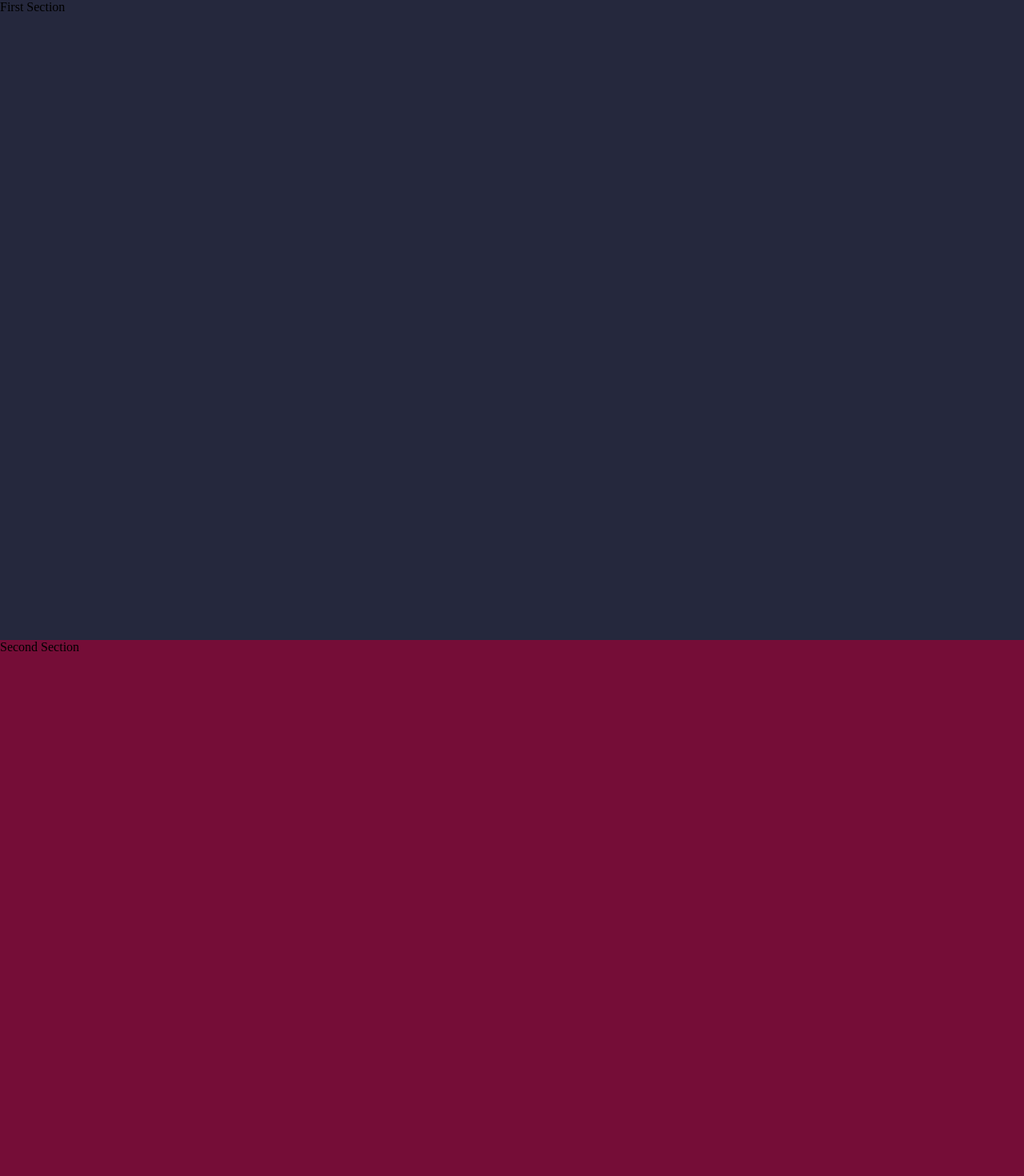
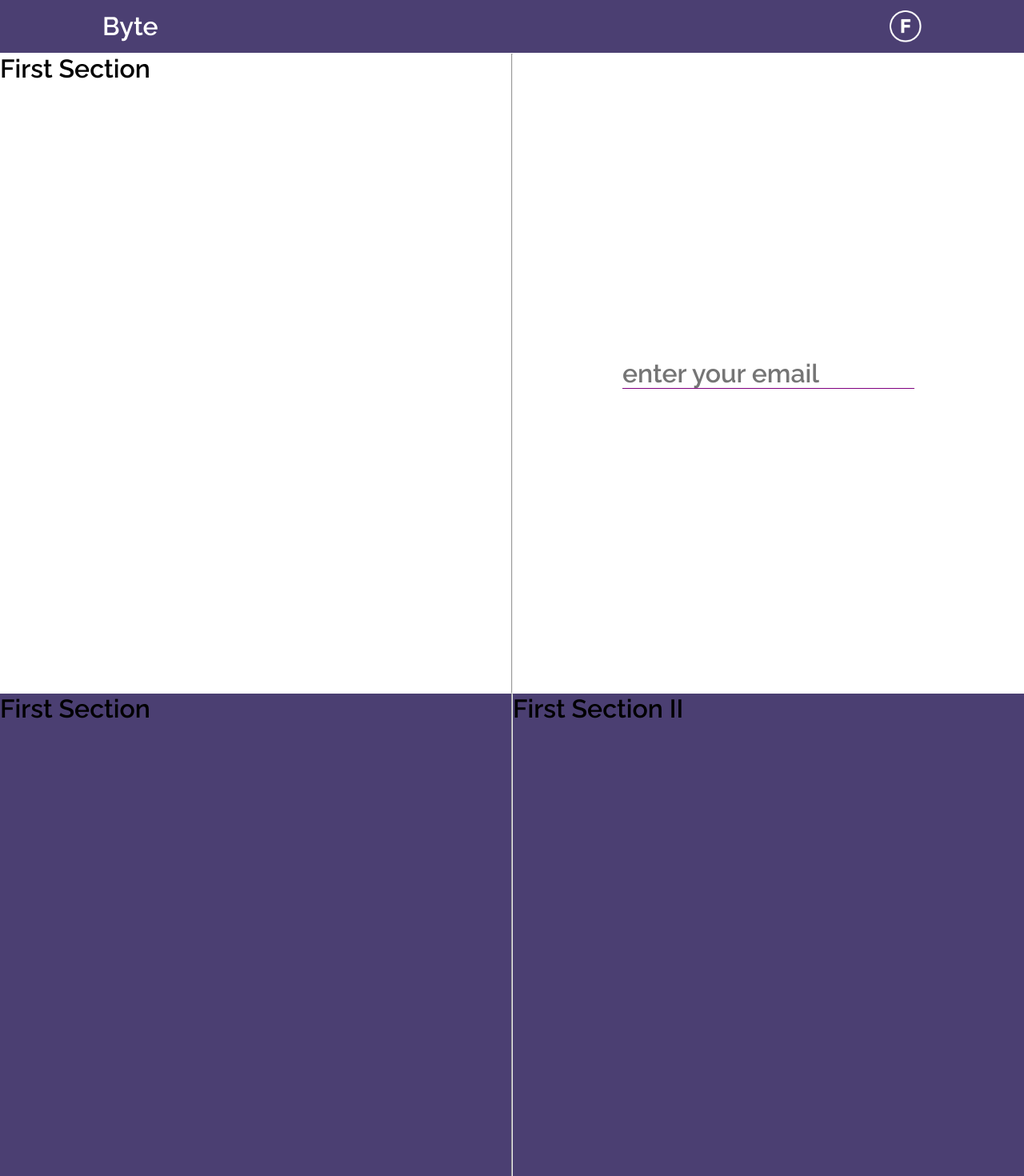
Before and after one commit to Doenut999/Byte, a JavaScript app: page / in a window 1280 px wide. Shown: the top 1470 px of the page at 80% size. Built offline with nearby package versions, Linux system fonts and the light colour scheme; the HTML template or start-up script is replaced by a standard one.

Commit message:
Section A2 mail input done

```diff
--- a/public/index.html
+++ b/public/index.html
@@ -9,6 +9,9 @@
             name="description"
             content="Web site created using create-react-app"
     />
+    <link rel="preconnect" href="https://fonts.googleapis.com">
+    <link rel="preconnect" href="https://fonts.gstatic.com" crossorigin>
+    <link href="https://fonts.googleapis.com/css2?family=Raleway:ital,wght@0,600;1,400;1,500&display=swap" rel="stylesheet">
     <title>React App</title>
 </head>
 <body>
--- a/src/components/GlobalStyle.js
+++ b/src/components/GlobalStyle.js
@@ -5,6 +5,8 @@ const GlobalStyle = createGlobalStyle`
     margin: 0;
     padding: 0;
     box-sizing: border-box;
+    font-size: 32px;
+    font-family: 'Raleway', monospace;
   }
 `
 
--- /dev/null
+++ b/src/components/NavBar.js
@@ -0,0 +1,47 @@
+import styled from "styled-components";
+import f from "../assets/f-name.png"
+const NavBar = () => {
+    return (
+        <Nav>
+            <LogoDiv>
+                <h3>Byte</h3>
+            </LogoDiv>
+            <LogoDiv2>
+                <img src={f} alt="account-first-name-letter"/>
+            </LogoDiv2>
+        </Nav>
+    )
+}
+
+const Nav = styled.nav`
+  height: 8.33vh;
+  width: 100%;
+  position: fixed;
+  top: 0;
+  color: white;
+  font-size: 2rem;
+  display: flex;
+  justify-content: space-between;
+  align-items: center;
+  background-color: #4B3F72;
+  left: 0;
+  border-bottom: 0.5px solid white;
+`
+
+const LogoDiv = styled.div`
+  margin-left: 10vw;
+`
+
+const LogoDiv2 = styled.div`
+  margin-right: 10vw;
+  height: 100%;
+  display: flex;
+  align-items: center;
+  & img {
+    width: 40px;
+    height: 40px;
+  }
+`
+
+
+export default NavBar
--- a/src/pages/HomePage.js
+++ b/src/pages/HomePage.js
@@ -1,18 +1,72 @@
 import styled from "styled-components";
+import NavBar from "../components/NavBar";
 const HomePage = () => {
 
     return (
     <>
-        <Sextion style={{backgroundColor: "#25283D"}} className="first">First Section</Sextion>
-        <Sextion style={{backgroundColor: "#750D37"}} className="first">Second Section</Sextion>
-        <Sextion style={{backgroundColor: "#B3DEC1"}} className="first">Third Section</Sextion>
-        <Sextion style={{backgroundColor: "#DBF9F0"}} className="first">Fourth Section</Sextion>
+        <NavBar />
+        <Section style={{backgroundColor: "#fff", marginTop: "8.33vh"}} className="first">
+            <SubSectionA1>First Section</SubSectionA1>
+            <Here/>
+            <SubSectionA2 style={{display: "flex", justifyContent: "center", alignItems: "center"}}>
+               <Mix>
+                   <Input placeholder="enter your email" type="email"/>
+                </Mix>
+            </SubSectionA2>
+        </Section>
+        <Section style={{backgroundColor: "#4B3F72"}} className="first">
+            <SubSectionB1>First Section</SubSectionB1>
+            <Here/>
+            <SubSectionB2>First Section II</SubSectionB2>
+        </Section>
+        <Section style={{backgroundColor: "#fff"}} className="first">
+            <SubSectionC1>First Section</SubSectionC1>
+            <Here/>
+            <SubSectionC2>First Section II</SubSectionC2>
+        </Section>
+        <Section style={{backgroundColor: "#4B3F72"}} className="first">
+            <SubSectionD1>First Section</SubSectionD1>
+            <Here/>
+            <SubSectionD2>First Section II</SubSectionD2>
+        </Section>
     </>
     )
 }
 
-const Sextion = styled.section`
+const Section = styled.section`
   height: 100vh;
+  display: flex;
   width: 100%;
 `
+
+const SubSection = styled.section`
+  width: 50vw;
+  height: 100%;
+`
+
+const Here = styled.hr`
+    color: purple;
+    height: 100%;
+`
+
+const Input = styled.input`
+    width: calc (20vw + 8ch);
+    outline:0  transparent;
+    border: 0 transparent;
+`
+const Mix = styled.div`
+  border-bottom: 1px solid purple;
+  &:hover {
+    border-bottom: 3px solid purple;
+  }
+`
+
+const SubSectionA1 = styled(SubSection)``
+const SubSectionA2 = styled(SubSection)``
+const SubSectionB1 = styled(SubSection)``
+const SubSectionB2 = styled(SubSection)``
+const SubSectionC1 = styled(SubSection)``
+const SubSectionC2 = styled(SubSection)``
+const SubSectionD1 = styled(SubSection)``
+const SubSectionD2 = styled(SubSection)``
 export default HomePage
```
Also changed, not shown: src/assets/f-name.png (added), src/assets/f.png (added).
